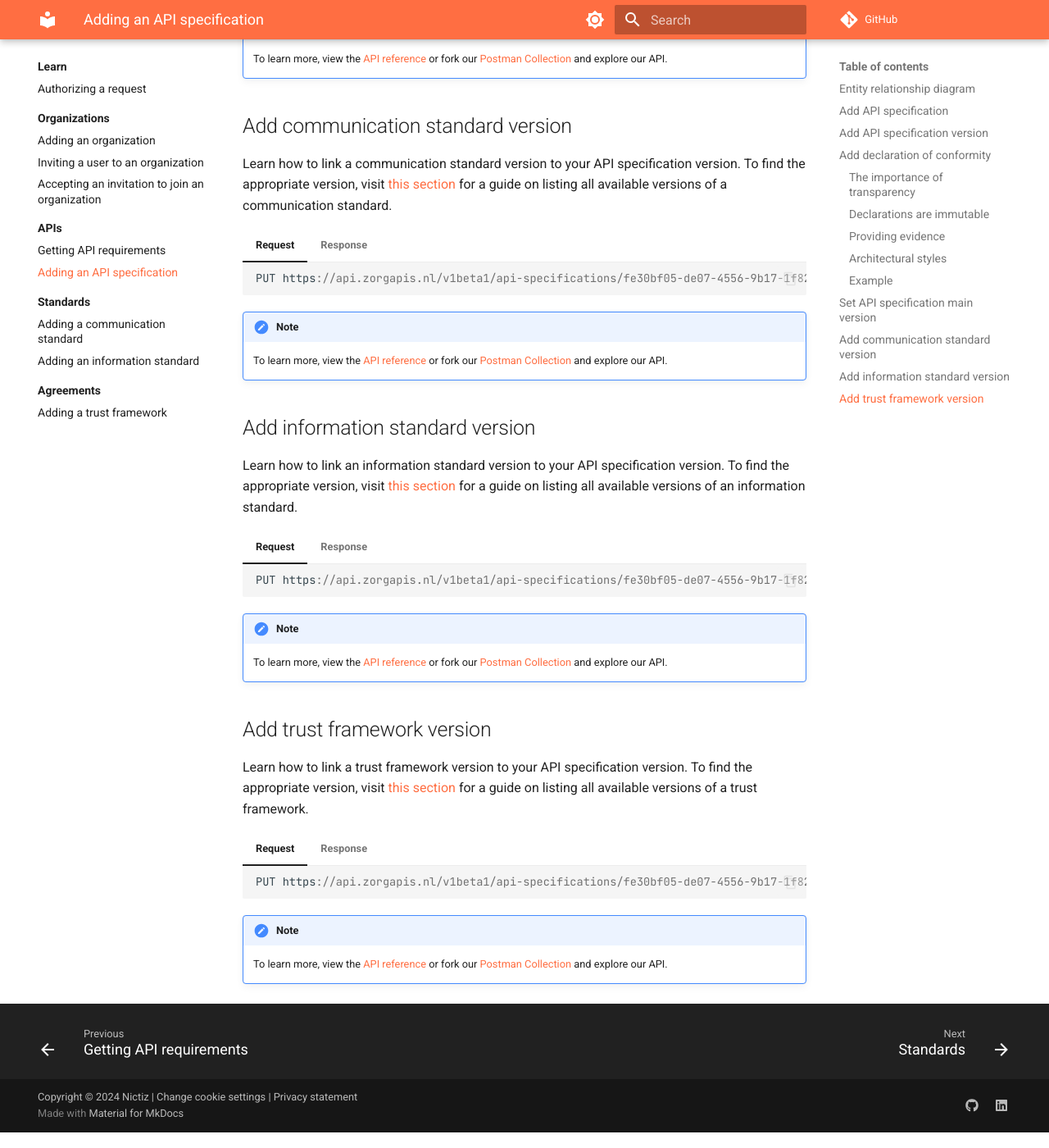
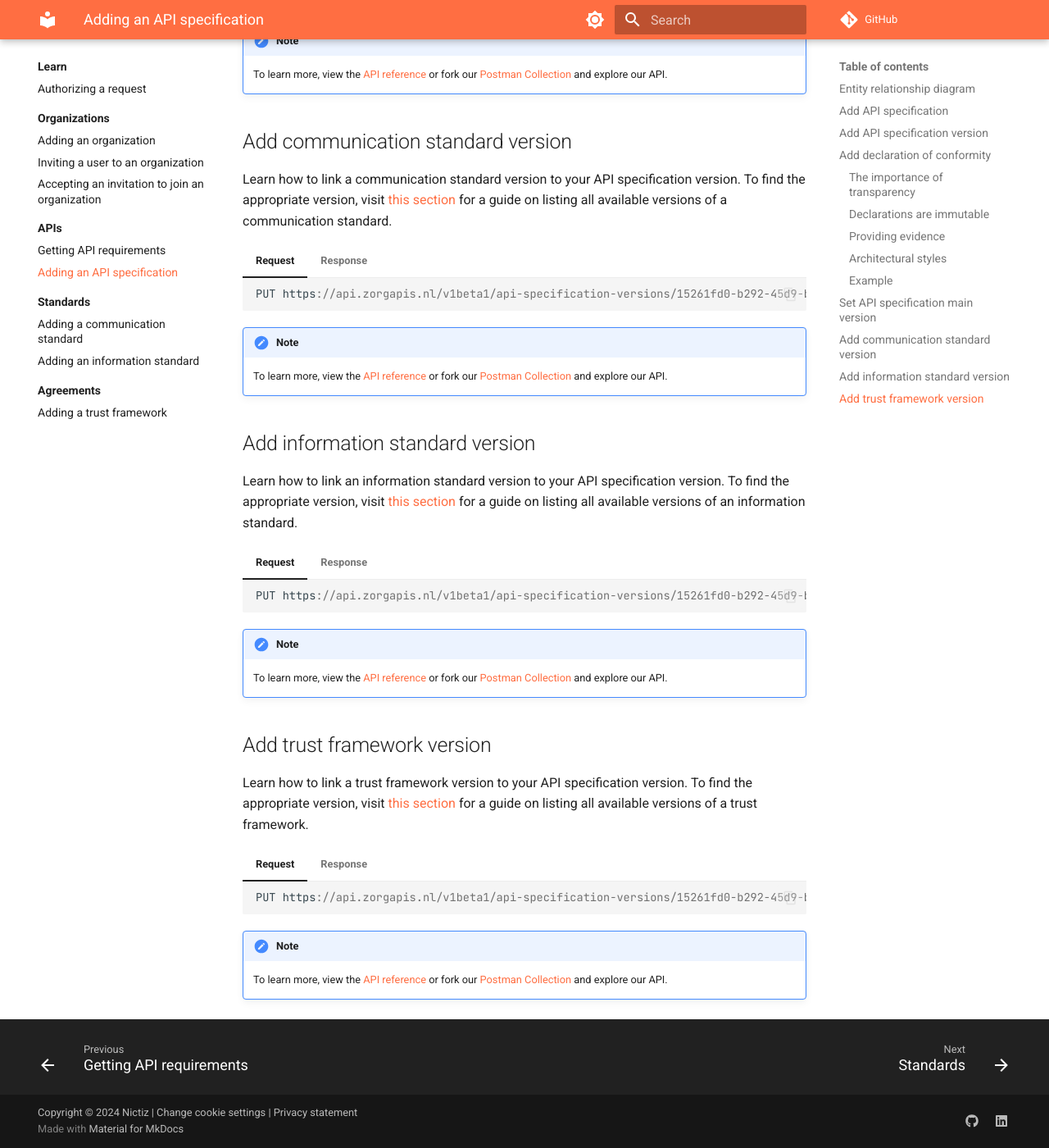
Before and after one commit to Nictiz/zorgapis-docs, an MkDocs documentation site: the page built from docs/learn/apis/adding-an-api-specification.md, in a window 1280 px wide and 1400 px high, scrolled down 4791 px. Shown: the whole window at 82% size. Built offline with MkDocs 1.6.1 and Material for MkDocs 9.7.7, drawn with Linux system fonts in a browser that asks for light colours; comment, search, counter and statistics services are not loaded; some of the changed lines change nothing that is shown; some of the changed text lies outside the part shown.

Commit message:
Refactor /api-specification/{id}/versions endpoints
- Refactor /api-specification/{id}/versions endpoints to /api-specification-versions endpoints
- Update add-api-specification-version_request.json to include 'apiSpecificationId'
- Update add-api-specification-version_response.json to include 'apiSpecificationId' and 'apiSpecification'

````diff
--- a/docs/learn/apis/adding-an-api-specification.md
+++ b/docs/learn/apis/adding-an-api-specification.md
@@ -58,14 +58,15 @@
 === "Request"
 
     ```json
-    POST https://api.zorgapis.nl/v1beta1/api-specifications/fe30bf05-de07-4556-9b17-1f82d62fe45f/versions HTTP/1.1
+    POST https://api.zorgapis.nl/v1beta1/api-specification-versions HTTP/1.1
     Content-Type: application/json
 
     --8<-- "learn/apis/snippets/add-api-specification-version_request.json"
     ```
 
     1.  The name of the API specification version, must be **unique** for this API specification.
-    2.  The date and time (formatted as per [ISO 8601](https://en.wikipedia.org/wiki/ISO_8601){: target="_blank" }) at
+    2.  The UUID of the [API specification](#add-api-specification) to which this version belongs.
+    3.  The date and time (formatted as per [ISO 8601](https://en.wikipedia.org/wiki/ISO_8601){: target="_blank" }) at
         which the API specification version was published. In other words, the date and time at which this version was
         first made available by the [organization](../organizations/adding-an-organization.md#add-organization) that
         maintains the API specification.
@@ -73,13 +74,13 @@
         **Note**: `publishTime` is **not** to be used for the date and time at which this version is published in the
         API Library for Dutch Healthcare. This value is set automatically by the API server upon creation of the item
         and can be accessed via read-only property `createTime`.
-    3.  The [SemVer](https://semver.org/){: target="_blank" } version information. Additional properties for pre-release
+    4.  The [SemVer](https://semver.org/){: target="_blank" } version information. Additional properties for pre-release
         (`#!js "preRelease"`) and build metadata (`#!js "build"`) are available.
-    4.  The URL type, for example, `#!js "OPENAPI_SPECIFICATION"`.
+    5.  The URL type, for example, `#!js "OPENAPI_SPECIFICATION"`.
 
 === "Response"
 
-    ```json hl_lines="5 17 22"
+    ```json hl_lines="5 9-12 22 27"
     HTTP/1.1 201 Created
     Content-Type: application/json
 
@@ -96,7 +97,7 @@
 !!! note
 
     To learn more, view the [API reference](
-    https://oas.zorgapis.nl/#tag/api-specifications.versions/operation/addApiSpecificationVersion){: target="_blank" }
+    https://oas.zorgapis.nl/#tag/api-specification-versions/operation/addApiSpecificationVersion){: target="_blank" }
     or fork our [Postman Collection](
     https://www.postman.com/zorgapis/zorgapis/collection/6oerml3/zorgapis-api){: target="_blank" }
     and explore our API.
@@ -218,7 +219,7 @@
 === "Request"
 
     ```json
-    POST https://api.zorgapis.nl/v1beta1/api-specifications/fe30bf05-de07-4556-9b17-1f82d62fe45f/versions/15261fd0-b292-45d9-b6b1-266cc922fb50/declarations-of-conformity HTTP/1.1
+    POST https://api.zorgapis.nl/v1beta1/api-specification-versions/15261fd0-b292-45d9-b6b1-266cc922fb50/declarations-of-conformity HTTP/1.1
     Content-Type: application/json
 
     --8<-- "learn/apis/snippets/add-declaration-of-conformity_request.json"
@@ -242,7 +243,7 @@
 !!! note
 
     To learn more, view the [API reference](
-    https://oas.zorgapis.nl/#tag/api-specifications.versions.declarations-of-conformity/operation/addApiSpecificationVersionDeclarationOfConformity){: target="_blank" }
+    https://oas.zorgapis.nl/#tag/api-specification-versions.declarations-of-conformity/operation/addApiSpecificationVersionDeclarationOfConformity){: target="_blank" }
     or fork our [Postman Collection](
     https://www.postman.com/zorgapis/zorgapis/collection/6oerml3/zorgapis-api){: target="_blank" }
     and explore our API.
@@ -284,7 +285,7 @@
 === "Request"
 
     ```json
-    PUT https://api.zorgapis.nl/v1beta1/api-specifications/fe30bf05-de07-4556-9b17-1f82d62fe45f/versions/15261fd0-b292-45d9-b6b1-266cc922fb50/communication-standard-versions/8ae84d7f-73e7-4f08-b839-c73c97128ada HTTP/1.1
+    PUT https://api.zorgapis.nl/v1beta1/api-specification-versions/15261fd0-b292-45d9-b6b1-266cc922fb50/communication-standard-versions/8ae84d7f-73e7-4f08-b839-c73c97128ada HTTP/1.1
     ```
 
 === "Response"
@@ -299,7 +300,7 @@
 !!! note
 
     To learn more, view the [API reference](
-    https://oas.zorgapis.nl/#tag/api-specifications.versions.communication-standard-versions/operation/setApiSpecificationVersionCommunicationStandardVersion){: target="_blank" }
+    https://oas.zorgapis.nl/#tag/api-specification-versions.communication-standard-versions/operation/setApiSpecificationVersionCommunicationStandardVersion){: target="_blank" }
     or fork our [Postman Collection](
     https://www.postman.com/zorgapis/zorgapis/collection/6oerml3/zorgapis-api){: target="_blank" }
     and explore our API.
@@ -313,7 +314,7 @@
 === "Request"
 
     ```json
-    PUT https://api.zorgapis.nl/v1beta1/api-specifications/fe30bf05-de07-4556-9b17-1f82d62fe45f/versions/15261fd0-b292-45d9-b6b1-266cc922fb50/information-standard-versions/20685da1-0e1d-40b9-a0f6-5a89c444f48c HTTP/1.1
+    PUT https://api.zorgapis.nl/v1beta1/api-specification-versions/15261fd0-b292-45d9-b6b1-266cc922fb50/information-standard-versions/20685da1-0e1d-40b9-a0f6-5a89c444f48c HTTP/1.1
     ```
 
 === "Response"
@@ -328,7 +329,7 @@
 !!! note
 
     To learn more, view the [API reference](
-    https://oas.zorgapis.nl/#tag/api-specifications.versions.information-standard-versions/operation/setApiSpecificationVersionInformationStandardVersion){: target="_blank" }
+    https://oas.zorgapis.nl/#tag/api-specification-versions.information-standard-versions/operation/setApiSpecificationVersionInformationStandardVersion){: target="_blank" }
     or fork our [Postman Collection](
     https://www.postman.com/zorgapis/zorgapis/collection/6oerml3/zorgapis-api){: target="_blank" }
     and explore our API.
@@ -342,7 +343,7 @@
 === "Request"
 
     ```json
-    PUT https://api.zorgapis.nl/v1beta1/api-specifications/fe30bf05-de07-4556-9b17-1f82d62fe45f/versions/15261fd0-b292-45d9-b6b1-266cc922fb50/trust-framework-versions/78ca8495-a4f4-4b41-b97b-c912c2e96450 HTTP/1.1
+    PUT https://api.zorgapis.nl/v1beta1/api-specification-versions/15261fd0-b292-45d9-b6b1-266cc922fb50/trust-framework-versions/78ca8495-a4f4-4b41-b97b-c912c2e96450 HTTP/1.1
     ```
 
 === "Response"
@@ -357,7 +358,7 @@
 !!! note
 
     To learn more, view the [API reference](
-    https://oas.zorgapis.nl/#tag/api-specifications.versions.trust-framework-versions/operation/setApiSpecificationVersionTrustFrameworkVersion){: target="_blank" }
+    https://oas.zorgapis.nl/#tag/api-specification-versions.trust-framework-versions/operation/setApiSpecificationVersionTrustFrameworkVersion){: target="_blank" }
     or fork our [Postman Collection](
     https://www.postman.com/zorgapis/zorgapis/collection/6oerml3/zorgapis-api){: target="_blank" }
     and explore our API.
--- a/docs/learn/apis/snippets/add-api-specification-version_request.json
+++ b/docs/learn/apis/snippets/add-api-specification-version_request.json
@@ -1,8 +1,9 @@
 {
   "name": "2.0", // (1)!
   "description": "Verzamelen Huisartsgegevens 2.0",
-  "publishTime": "2020-09-02T00:00:00.000Z", // (2)!
-  "semVer": { // (3)!
+  "apiSpecificationId": "fe30bf05-de07-4556-9b17-1f82d62fe45f", // (2)!
+  "publishTime": "2020-09-02T00:00:00.000Z", // (3)!
+  "semVer": { // (4)!
     "major": 2,
     "minor": 0,
     "patch": 0
@@ -10,7 +11,7 @@
   "lifecycleState": "PUBLISHED",
   "urls": [
     {
-      "type": "FUNCTIONAL_DESIGN", // (4)!
+      "type": "FUNCTIONAL_DESIGN", // (5)!
       "url": "https://informatiestandaarden.nictiz.nl/wiki/MedMij:V2020.01/OntwerpHuisartsgegevens"
     },
     {
--- a/docs/learn/apis/snippets/add-api-specification-version_response.json
+++ b/docs/learn/apis/snippets/add-api-specification-version_response.json
@@ -2,6 +2,11 @@
   "id": "15261fd0-b292-45d9-b6b1-266cc922fb50", // (1)!
   "name": "2.0",
   "description": "Verzamelen Huisartsgegevens 2.0",
+  "apiSpecificationId": "fe30bf05-de07-4556-9b17-1f82d62fe45f",
+  "apiSpecification": {
+    "id": "fe30bf05-de07-4556-9b17-1f82d62fe45f",
+    "name": "Verzamelen Huisartsgegevens"
+  },
   "publishTime": "2020-09-02T00:00:00.000Z",
   "semVer": {
     "major": 2,
````
